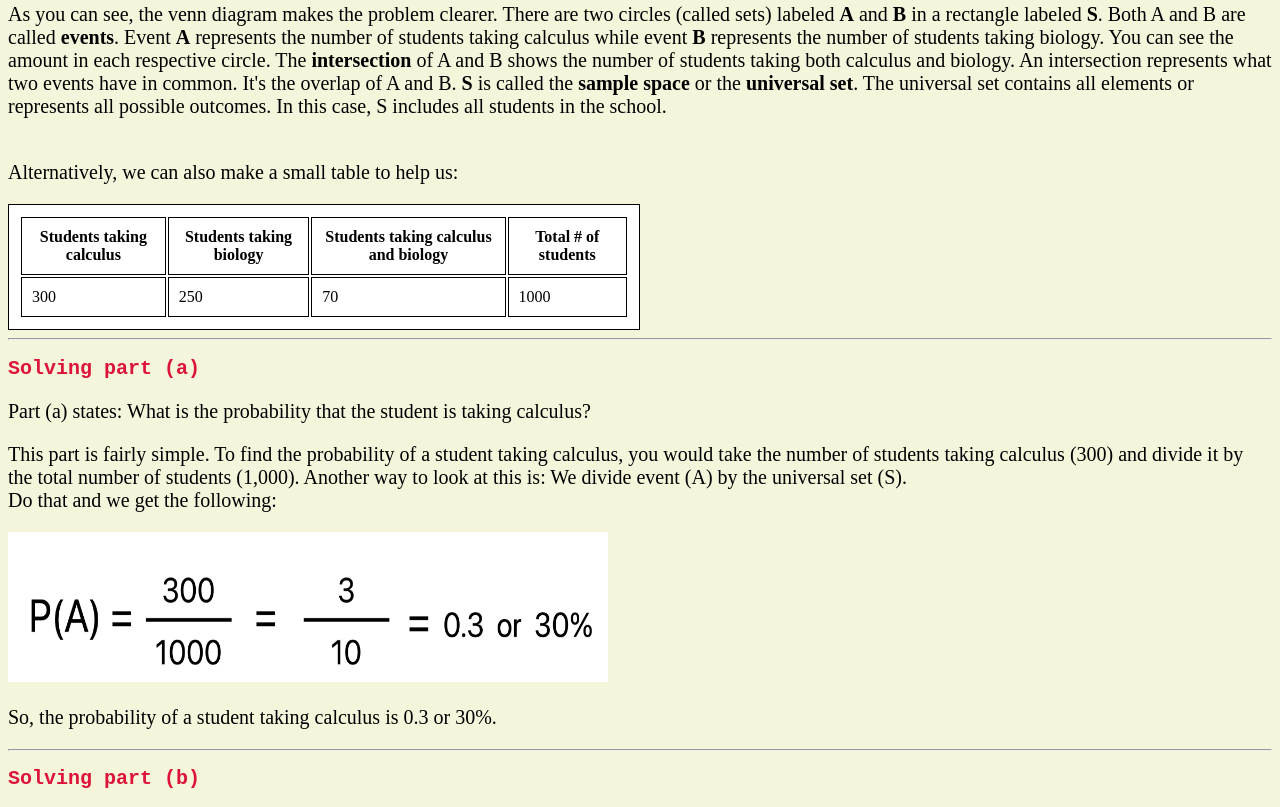
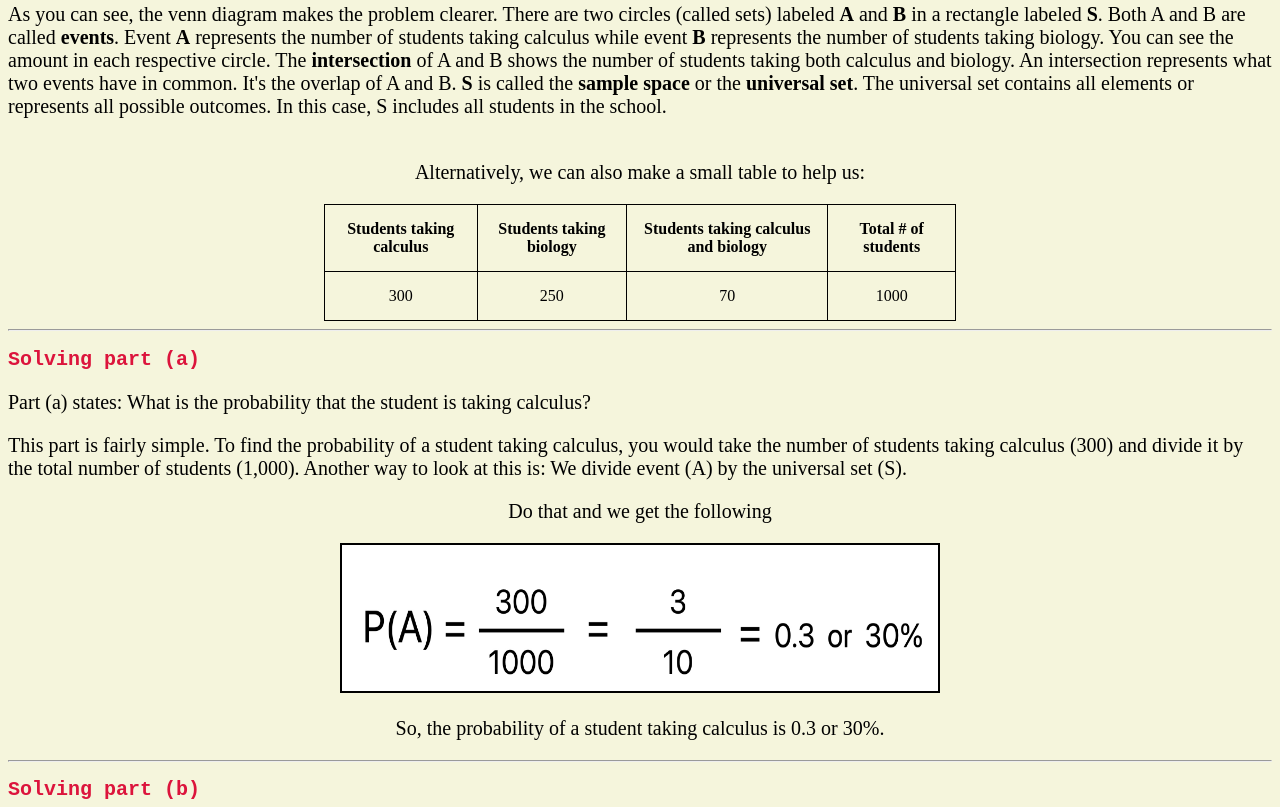
Before and after one commit to Andy-Nguyen4/GUI-Programming-I, a plain HTML site: page HW1/hw1.html in a window 1280 px wide. Shown: the part 942-1749 px from the top of the page. Drawn offline with Linux system fonts and the light colour scheme.

Commit message:
styling changes + made new classes

```diff
--- a/HW1/css/hw1.css
+++ b/HW1/css/hw1.css
@@ -1,3 +1,7 @@
+* {
+    box-sizing: border-box;
+}
+
 html {
     background-color: beige; /* Sets the background color to beige */
 }
@@ -11,10 +15,36 @@ h1, h2, h3 {
 
 table, th, td {
     border: 1px solid black;  /* sets border size to 1 pixel and gives it a solid black color */
-    padding: 10px;  /* sets the space around each element's content to 20 pixels */
-    background-color: white;
+    background-color: beige;
+    text-align: center;
+}
+
+table {
+    border-collapse: collapse;
+    width: 50%;
+    margin: auto;
+}
+
+th, td {
+    padding: 15px;
 }
 
 p {
     font-size: 20px; /* sets the font size to 20 pixels */
 }
+
+img {
+    border: 2px solid black;
+}
+
+.venn-diagram {
+    text-align: center;
+}
+
+.table-container {
+    text-align: center;
+}
+
+.a-solution, .b-formula, .b-solution, .c-solution {
+    text-align: center;
+}
--- a/HW1/hw1.html
+++ b/HW1/hw1.html
@@ -10,28 +10,30 @@ Description: Making my first web page. This web page tells you how to solve a si
 
     <head>
         <meta charset="utf-8">
+        <link rel="stylesheet" href="css/hw1.css"> <!-- link to my stylesheet located in the css folder -->
+        <meta name="viewport" content="width=device-width, initial-scale=1">
         <title>Conditional Probability</title>
-        <link rel="stylesheet" href="css/hw1.css"> <!-- link to my stylesheet located in the css folder -->
     </head>
 
     <body>
 
         <!-- these are CSS W3C validation icons -->
         <p>
-            <a href="http://jigsaw.w3.org/css-validator/check/referer">
+            <a href="http://jigsaw.w3.org/css-validator/check/referer" target="_blank">
                 <img style="border:0;width:88px;height:31px" src="http://jigsaw.w3.org/css-validator/images/vcss"
                 alt="Valid CSS!">
             </a>
         </p>
 
         <p>
-            <a href="http://jigsaw.w3.org/css-validator/check/referer">
+            <a href="http://jigsaw.w3.org/css-validator/check/referer" target="_blank">
                 <img style="border:0;width:88px;height:31px" src="http://jigsaw.w3.org/css-validator/images/vcss-blue"
                 alt="Valid CSS!">
             </a>
         </p>
 
         <!-- The introduction to the problem -->
+        <div class="intro">
             <h1>How to solve a conditional probability problem</h1>
             <p>Today, I will be showing you guys how to solve a simple conditional probablility problem.</p>
 
@@ -44,8 +46,10 @@ Description: Making my first web page. This web page tells you how to solve a si
                 (b) What is the probability that the student is taking calculus <b>given</b> that the student is also taking
                 biology? (c) What is the probability that the student is taking biology <b>given</b> that the student is also
                 taking calculus?</p>
+        </div>
 
         <!-- How to approach this problem -->
+        <div class="first-step">
             <h2>What to do first</h2>
 
             <p>The first thing to note is that this problem has multiple parts (a, b, and c). We will start off by
@@ -55,8 +59,10 @@ Description: Making my first web page. This web page tells you how to solve a si
                 would help us visualize this problem. It is also commonly use in conditional probability problems.</p>
 
             <!-- image insert of venn diagram -->
+            <div class="venn-diagram">
                 <h3>Here is our venn diagram</h3>
                 <img src="Images/VD.jpg" alt="Venn Diagram" width="350" height="350">
+            </div>
 
             <p>As you can see, the venn diagram makes the problem clearer. There are two circles (called sets) labeled <b>A</b>
                 and <b>B</b> in a rectangle labeled <b>S</b>. Both A and B are called <b>events</b>.
@@ -68,10 +74,11 @@ Description: Making my first web page. This web page tells you how to solve a si
                 universal set contains all elements or represents all possible outcomes. In this case, S includes all students
                 in the school.</p>
 
+            <div class="table-container">
                 <p><br> Alternatively, we can also make a small table to help us:</p>
 
                 <!-- This a table -->
-        <table style="width:50%">
+                <table>
                     <tr>
                         <th>Students taking calculus</th>
                         <th>Students taking biology</th>
@@ -85,25 +92,33 @@ Description: Making my first web page. This web page tells you how to solve a si
                         <td>1000</td>
                     </tr>
                 </table>
+            </div>
 
+        </div>
         <hr>
 
         <!-- This is the solution to part (a) -->
+        <div class="part-a">
             <h2>Solving part (a)</h2>
             <p>Part (a) states: What is the probability that the student is taking calculus?</p>
 
             <p>This part is fairly simple. To find the probability of a student taking calculus, you would take the number
                 of students taking calculus (300) and divide it by the total number of students (1,000). Another way to look at
-            this is: We divide event (A) by the universal set (S). <br> Do that and we get the
-            following:</p>
+                this is: We divide event (A) by the universal set (S).</p>
+
+            <div class="a-solution">
+                <p>Do that and we get the following</p>
 
                 <img src="Images/part(a).jpg" alt="part a" width="600" height="150">
 
                 <p>So, the probability of a student taking calculus is 0.3 or 30%.</p>
+            </div>
 
+        </div>
         <hr>
 
         <!-- This is the solution to part (b) -->
+        <div class="part-b">
             <h2>Solving part (b)</h2>
             <p>Part (b) states: What is the probability that the student is taking calculus <b>given</b> that the student is
                 also taking biology?</p>
@@ -114,8 +129,10 @@ Description: Making my first web page. This web page tells you how to solve a si
                 already occurred?<br> The way to write this as an equation is: <b>P(A | B)</b> <br> This is the first part of
                 the formula to solve this problem. What about the rest?</p>
 
+            <div class="b-formula">
                 <p>The formula for conditional probability looks like this:</p>
                 <img src="Images/formula.jpg" alt="formula" width="600" height="150">
+            </div>
 
             <p>The probability of event A occurring given that event B has already occurred is equal to the probability of the
                 event A intersect event B divided by the probability of event B. Event B must also be greater than 0.</p>
@@ -125,16 +142,19 @@ Description: Making my first web page. This web page tells you how to solve a si
                 venn diagram for visualization. Now, this means that the outcome of A can only be possible if it is within the set A
                 intersect B. Or, the overlap of A and B (refer to the venn diagram).</p>
 
+            <div class="b-solution">
                 <p>Now, let's use the formula and see what we get:</p>
                 <p>(Note: the intersect symbol looks like an upside down capital U.)</p>
                 <img src="Images/part(b).jpg" alt="part b" width="600" height="150">
 
                 <p>So, the probability that the student is taking calculus given that the student is also taking biology is 0.28 or
                     28%.</p>
-
+            </div>
+        </div>
         <hr>
 
         <!-- This is the solution to part (c) -->
+        <div class="part-c">
             <h2>Solving part (c)</h2>
             <p>Part (c) states: What is the probability that the student is taking biology <b>given</b> that the student is also
                 taking calculus?</p>
@@ -143,16 +163,19 @@ Description: Making my first web page. This web page tells you how to solve a si
                 the order is going to be different. <br> This problem asks us: What is the probability of event B <b>given</b>
                 that event A has already occurred. The equation would look like this now: <b>P(B | A)</b> </p>
 
+            <div class="c-solution">
                 <p>Let's use the rest of the formula and see what we get:</p>
 
                 <img src="Images/part(c).jpg" alt="part c" width="600" height="150">
                 <p>So, the probability that the student is taking biology given that the student is also taking calculus is around
                     0.23 or 23.3%.</p>
+            </div>
 
             <p>You should have notice that because A was given to us in this problem, we only focus on the set A and discard
                 anything outside of A. This means that the outcome of B can olny be possible if it is within the set B intersect
                 A. This is why for the formula, we did the probability of event B intersect event A divided by the probability of event
                 A.</p>
+        </div>
 
     </body>
 
```
Lines whose indentation alone changed are shown as unchanged.
